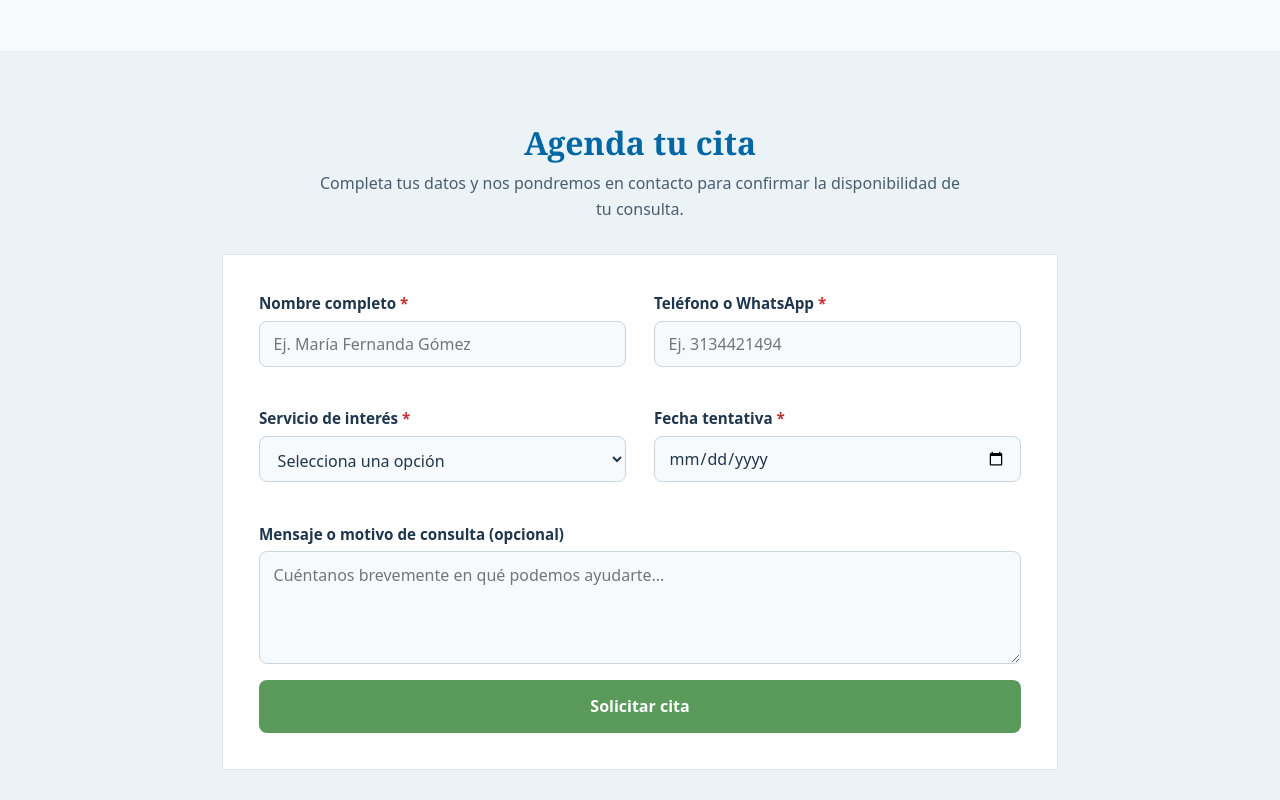
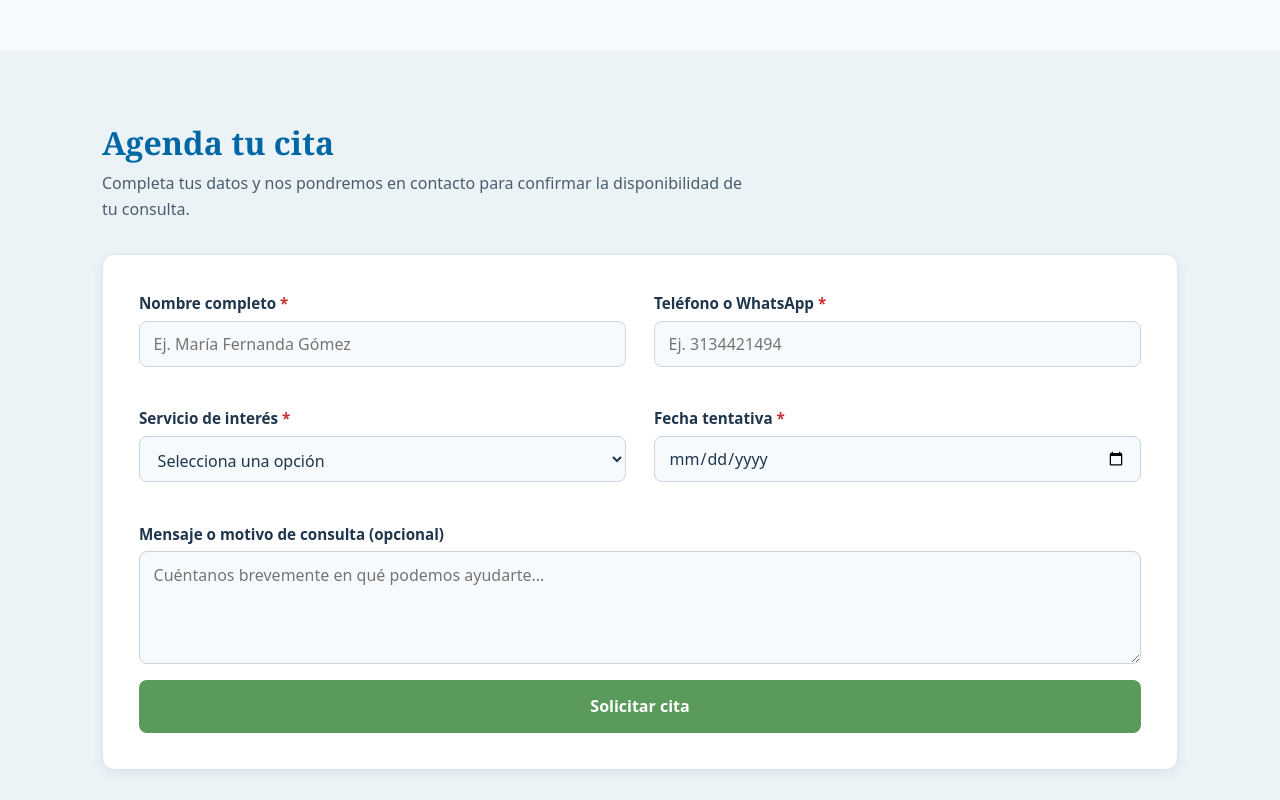
Before and after one commit to gsebastiangg6-lang/Pagina_web_IA, a plain HTML site: page index.html in a window 1280 px wide. Shown: the part 2040-2840 px from the top of the page. Drawn offline with Linux system fonts and the light colour scheme.

Commit message:
feed: ajuste agendar_cita

```diff
--- a/style.css
+++ b/style.css
@@ -400,22 +400,19 @@ summary:focus-visible {
 
 /* ================= FORMULARIO DE CITAS ================= */
 .form-container {
-    max-width: 900px;
-  }
+  max-width: 1140px;
+}
 
-  .appointment-form {
-    display: grid;
-    grid-template-columns: repeat(2, 1fr);
-    gap: 1.25rem 1.5rem;
-    padding: 2.25rem;
-  }
-
-  /* El campo de mensaje, el botón y el aviso ocupan las 2 columnas */
-  .appointment-form .form-group:nth-of-type(5),
-  .appointment-form .btn-full,
-  .appointment-form .form-feedback {
-    grid-column: 1 / -1;
-  }
+.appointment-form {
+  background-color: var(--color-superficie);
+  border: 1px solid #D9E6EE;
+  border-radius: var(--radio-lg);
+  padding: 1.5rem;
+  box-shadow: var(--sombra-suave);
+  display: flex;
+  flex-direction: column;
+  gap: 1.15rem;
+}
 
 .form-group {
   display: flex;
@@ -614,15 +611,15 @@ summary:focus-visible {
   }
 
  .form-container {
-    max-width: 900px;
+    max-width: 1140px;
   }
 
   .form-container .section-header {
-    text-align: center;
+    text-align: left;
   }
 
   .form-container .section-intro {
-    margin: 0 auto;
+    margin: 0;
   }
 
   .appointment-form {
@@ -631,8 +628,6 @@ summary:focus-visible {
     align-items: start;
     gap: 1rem 1.75rem;
     padding: 2.25rem;
-    background-color: var(--color-superficie);
-    border: 1px solid #D9E6EE;
   }
 
   .appointment-form .form-group:nth-of-type(5),
```
